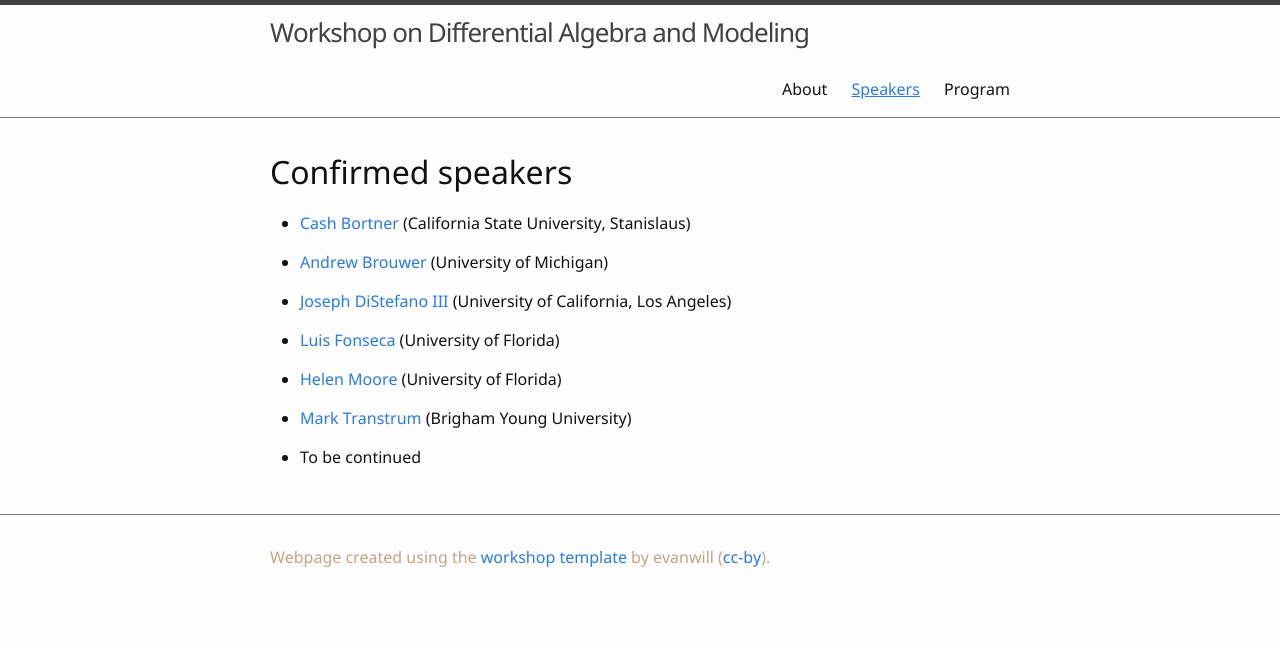
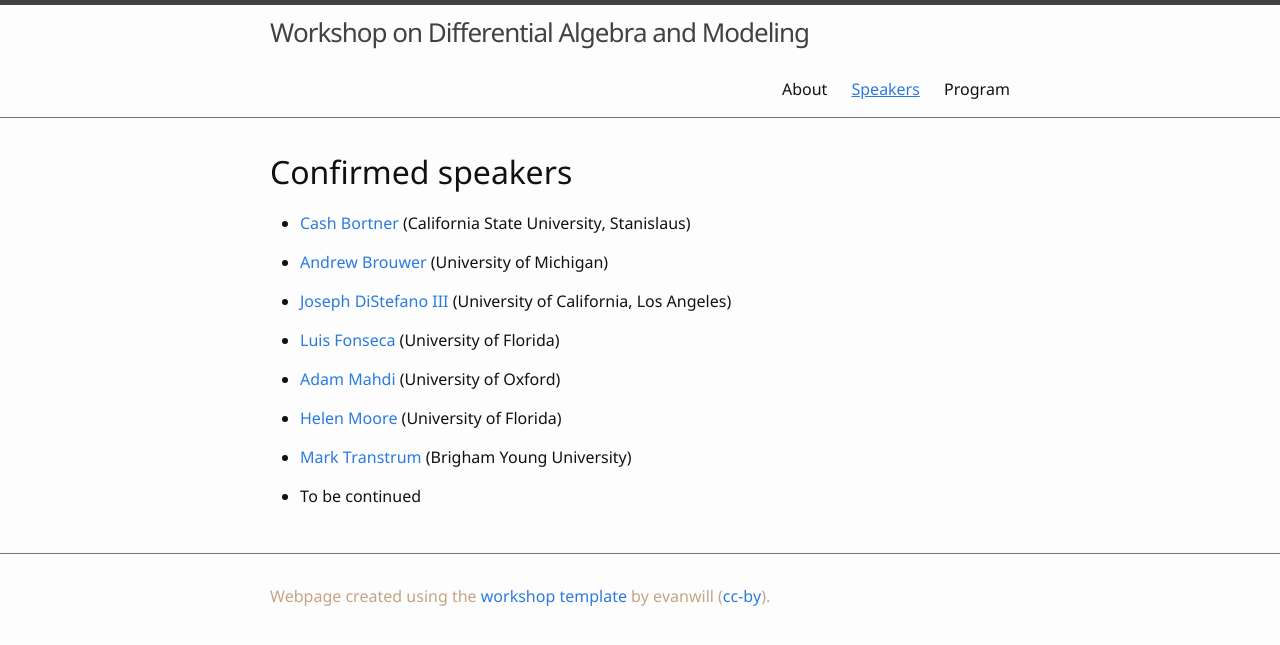
Before and after one commit to diffalg-modeling/diffalg-modeling, a Jekyll site: the page built from participants.md, in a window 1280 px wide. Shown: the top 645 px of the page. Built offline with Jekyll 4.4.1, drawn with Linux system fonts in a browser that asks for light colours.

Commit message:
Update participants.md

```diff
--- a/participants.md
+++ b/participants.md
@@ -13,6 +13,8 @@ nav: true
 
 * [Luis Fonseca](https://epi.ufl.edu/profile/fonseca-luis/) (University of Florida)
 
+* [Adam Mahdi](https://www.oii.ox.ac.uk/people/profiles/adam-mahdi/) (University of Oxford)
+
 * [Helen Moore](https://directory.ufhealth.org/moore-helen) (University of Florida)
 
 * [Mark Transtrum](https://physics.byu.edu/faculty/transtrum/index) (Brigham Young University)
```
